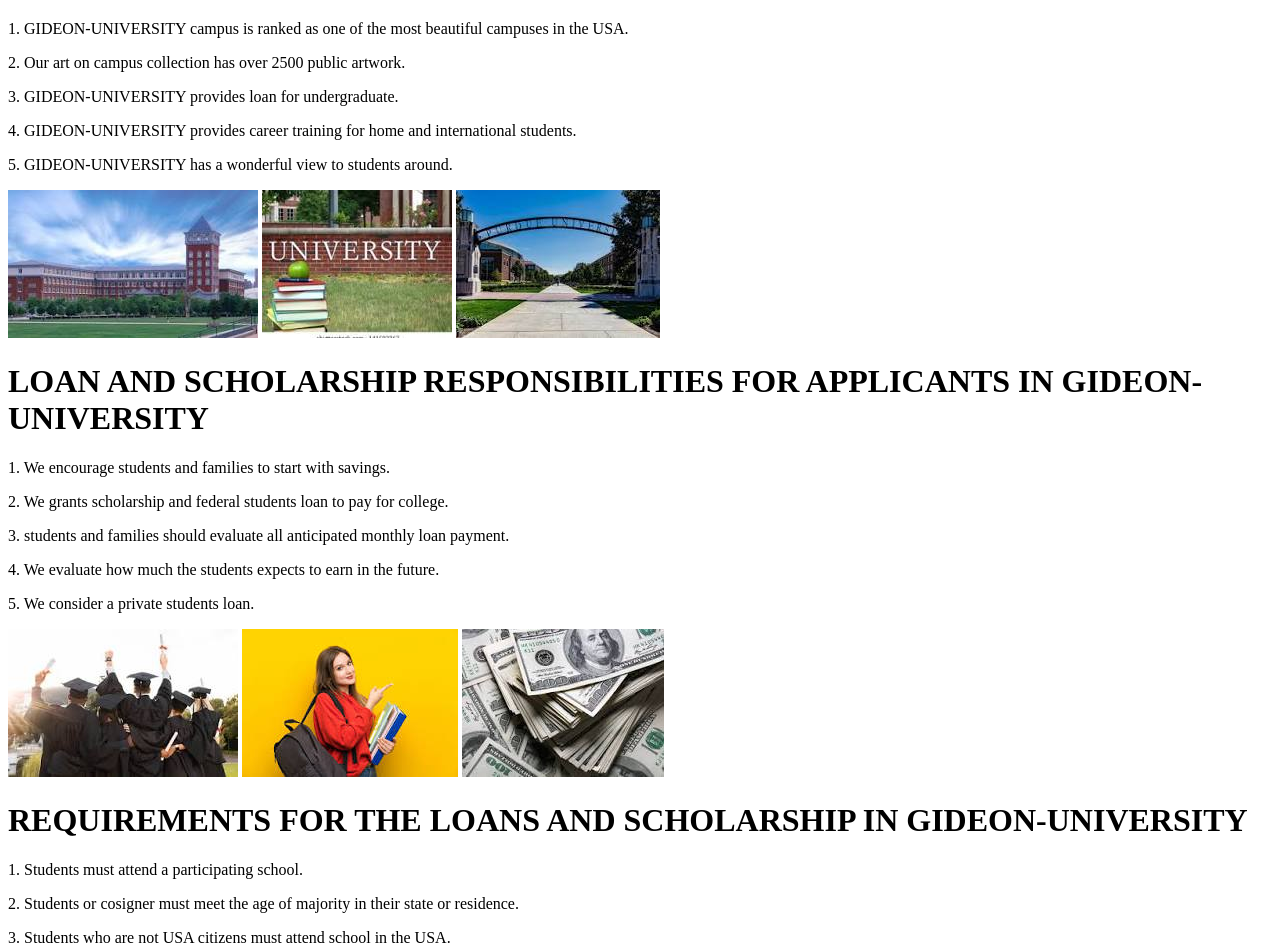
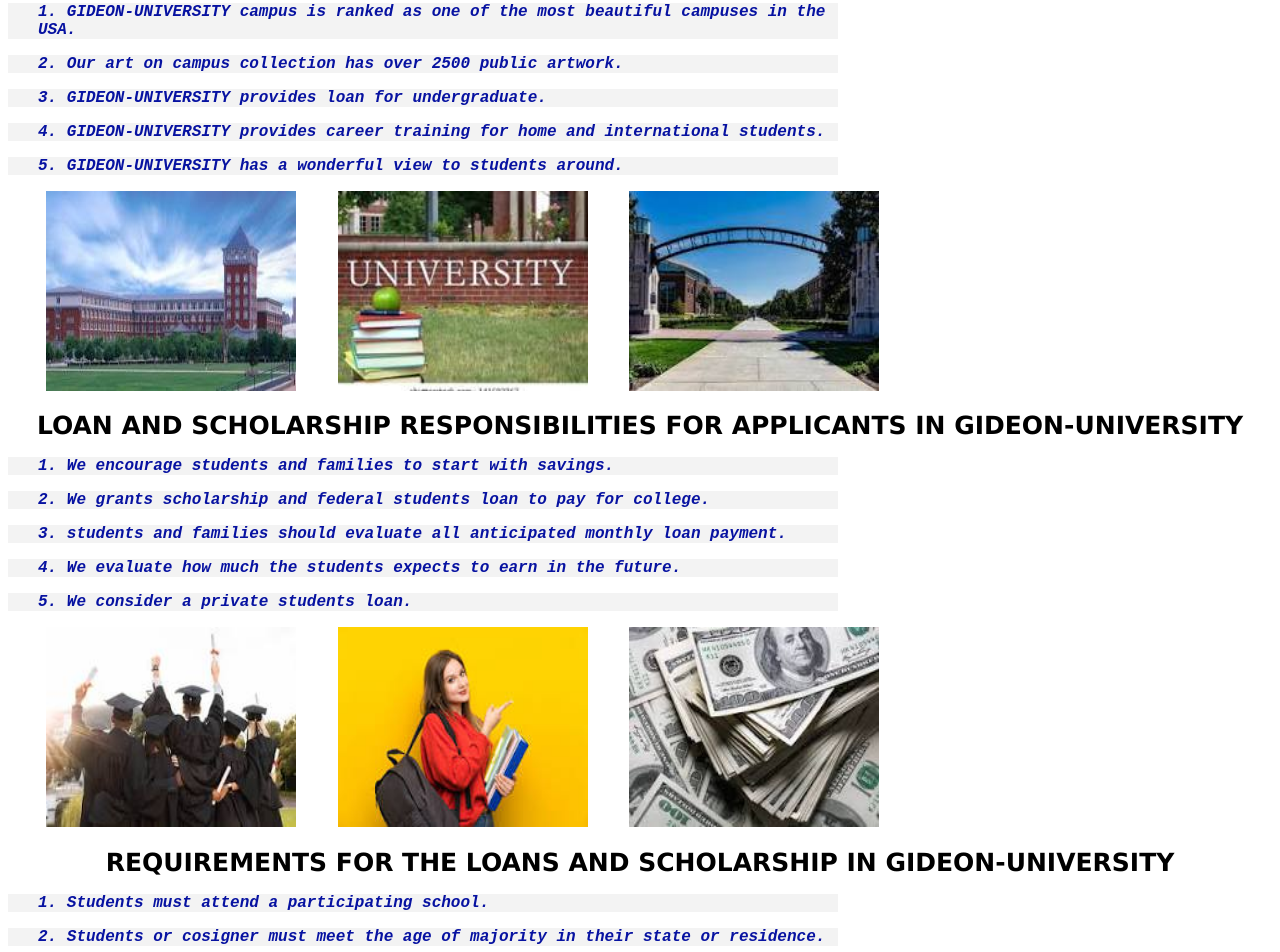
Before and after one commit to GideonUchechukwu/gideon-university, a plain HTML site: page index.html in a window 1280 px wide. Shown: the part 60-1012 px from the top of the page. Drawn offline with Linux system fonts and the light colour scheme.

```diff
--- a/css/styles.css
+++ b/css/styles.css
@@ -0,0 +1,25 @@
+.p1 {
+    color: rgb(7, 18, 161);
+    font-style: italic;
+    font-weight: 700;
+    font-size: 16px;
+    font-family: 'Courier New', Courier, monospace;
+    background-color: rgba(188, 186, 186, 0.175);
+    width: 800px;
+    padding-left: 30px;
+}
+
+h1 {
+
+    color: black;
+    font-size: 25px;
+    font-weight: 800;
+    font-family: 'Lucida Sans', 'Lucida Sans Regular', 'Lucida Grande', 'Lucida Sans Unicode', Geneva, Verdana, sans-serif;
+    text-align: center;
+
+}
+img{
+    width: 250px;
+    height: 200px;
+    margin-left: 1cm;
+}
--- a/index.html
+++ b/index.html
@@ -1,56 +1,63 @@
 <!DOCTYPE html>
 <html lang="en">
+
 <head>
   <meta charset="UTF-8">
   <meta http-equiv="X-UA-Compatible" content="IE=edge">
   <meta name="viewport" content="width=device-width, initial-scale=1.0">
+  <link rel="stylesheet" href="css/styles.css">
   <title>GIDEON-UNIVERSITY CAMPUS</title>
 </head>
+
 <body>
   <h1>Interesting Facts About GIDEON-UNIVERSITY</h1>
-   <p>1. GIDEON-UNIVERSITY campus is ranked as one of the most beautiful campuses in the USA.</p>
-   <p>2. Our art on campus collection has over 2500 public artwork.</p>
-   <p>3. GIDEON-UNIVERSITY provides loan for undergraduate.</p>
-   <p>4. GIDEON-UNIVERSITY provides career training for home and international students.</p>
-   <p>5. GIDEON-UNIVERSITY has a wonderful view to students around.</p>
+  <p class="p1">1. GIDEON-UNIVERSITY campus is ranked as one of the most beautiful campuses in the USA.</p>
+  <p class="p1">2. Our art on campus collection has over 2500 public artwork.</p>
+  <p class="p1">3. GIDEON-UNIVERSITY provides loan for undergraduate.</p>
+  <p class="p1">4. GIDEON-UNIVERSITY provides career training for home and international students.</p>
+  <p class="p1"> 5. GIDEON-UNIVERSITY has a wonderful view to students around.</p>
   <img src="img/download.jpg" alt="picture">
   <img src="img/download (2).jpg" alt="">
   <img src="img/download (6).jpg" alt="">
 
 
   <h1> LOAN AND SCHOLARSHIP RESPONSIBILITIES FOR APPLICANTS IN GIDEON-UNIVERSITY</h1>
-   <p>1. We encourage students and families to start with savings.</p>
-   <p>2. We grants scholarship and federal students loan to pay for college.</p>
-   <p>3. students and families should evaluate all anticipated monthly loan payment.</p>
-   <p>4. We evaluate how much the students expects to earn in the future.</p>
-   <p>5. We consider a private students loan.</p>
+  <p class="p1"> 1. We encourage students and families to start with savings.</p>
+  <p class="p1"> 2. We grants scholarship and federal students loan to pay for college.</p>
+  <p class="p1"> 3. students and families should evaluate all anticipated monthly loan payment.</p>
+  <p class="p1"> 4. We evaluate how much the students expects to earn in the future.</p>
+  <p class="p1"> 5. We consider a private students loan.</p>
   <img src="img/tour.jpg" alt="GIDEON-UNIVERSITY">
   <img src="img/download (5).jpg" alt="">
   <img src="img/download (7).jpg" alt="">
 
   <h1>REQUIREMENTS FOR THE LOANS AND SCHOLARSHIP IN GIDEON-UNIVERSITY</h1>
-   <p>1. Students must attend a participating school.</p>
-   <p>2. Students or cosigner must meet the age of majority in their state or residence.</p>
-   <p>3. Students who are not USA citizens must attend school in the USA.</p>
-   <p>4. Requested loan amounts should be at least $1000.</p>
-   <p>5. Students should submit their identity verification,signed loan documents,and school certificate.</p>
+  <p class="p1"> 1. Students must attend a participating school.</p>
+  <p class="p1"> 2. Students or cosigner must meet the age of majority in their state or residence.</p>
+  <p class="p1"> 3. Students who are not USA citizens must attend school in the USA.</p>
+  <p class="p1"> 4. Requested loan amounts should be at least $1000.</p>
+  <p class="p1"> 5. Students should submit their identity verification,signed loan documents,and school certificate.</p>
   <img src="img/image.jpg" alt="">
   <img src="img/download (1).jpg" alt="">
 
   <h1>JOBS AND INTERNSHIP FOR SUCCESS IN GIDEON-UNIVERSITY</h1>
-   <p>1. GIDEON-UNIVERSITY offers some of the largest career fairs in the nation with over 2000 companies.</p>
-   <p>2. GIDEON-UNIVERSITY has many opportunities for students to connect with employers about internships.</p>
-   <p>3. GIDEON-UNIVERSITY Co-ops, and other jobs opportunities.</p>
-   <p>4. GIDEON-UNIVERSITY has about 95% placement rate for international students.</p>
-   <p>5. GIDEON-UNIVERSITY students go on careers or graduate schools of their choosing.</p>
+  <p class="p1"> 1. GIDEON-UNIVERSITY offers some of the largest career fairs in the nation with over 2000 companies.
+  </p>
+  <p class="p1"> 2. GIDEON-UNIVERSITY has many opportunities for students to connect with employers about internships.
+  </p>
+  <p class="p1"> 3. GIDEON-UNIVERSITY Co-ops, and other jobs opportunities.</p>
+  <p class="p1"> 4. GIDEON-UNIVERSITY has about 95% placement rate for international students.</p>
+  <p class="p1"> 5. GIDEON-UNIVERSITY students go on careers or graduate schools of their choosing.</p>
   <img src="img/download (3).jpg" alt="">
   <img src="img/download (4).jpg" alt="">
 
+
   <h1>GIDEON-UNIVERSITY SPORTING CAREER</h1>
-   <p> We do offer sporting activities to students</p>
-   <p> We do go out for excursion to different countries.</p>
+  <p class="p1"> We do offer sporting activities to students</p>
+  <p class="p1"> We do go out for excursion to different countries.</p>
   <img src="img/download (8).jpg" alt="">
   <img src="img/download (9).jpg" alt="">
   <img src="img/download (10).jpg" alt="">
 </body>
+
 </html>
```
Lines whose indentation alone changed are shown as unchanged.
